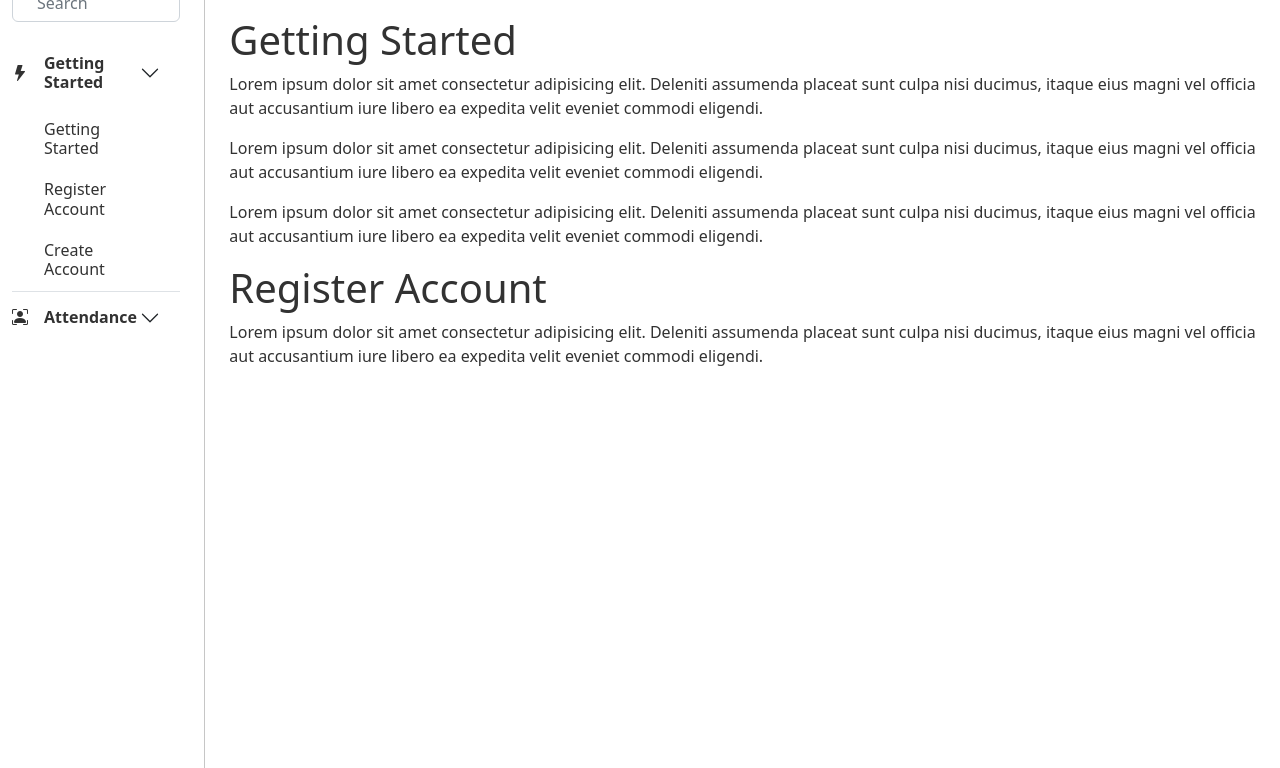
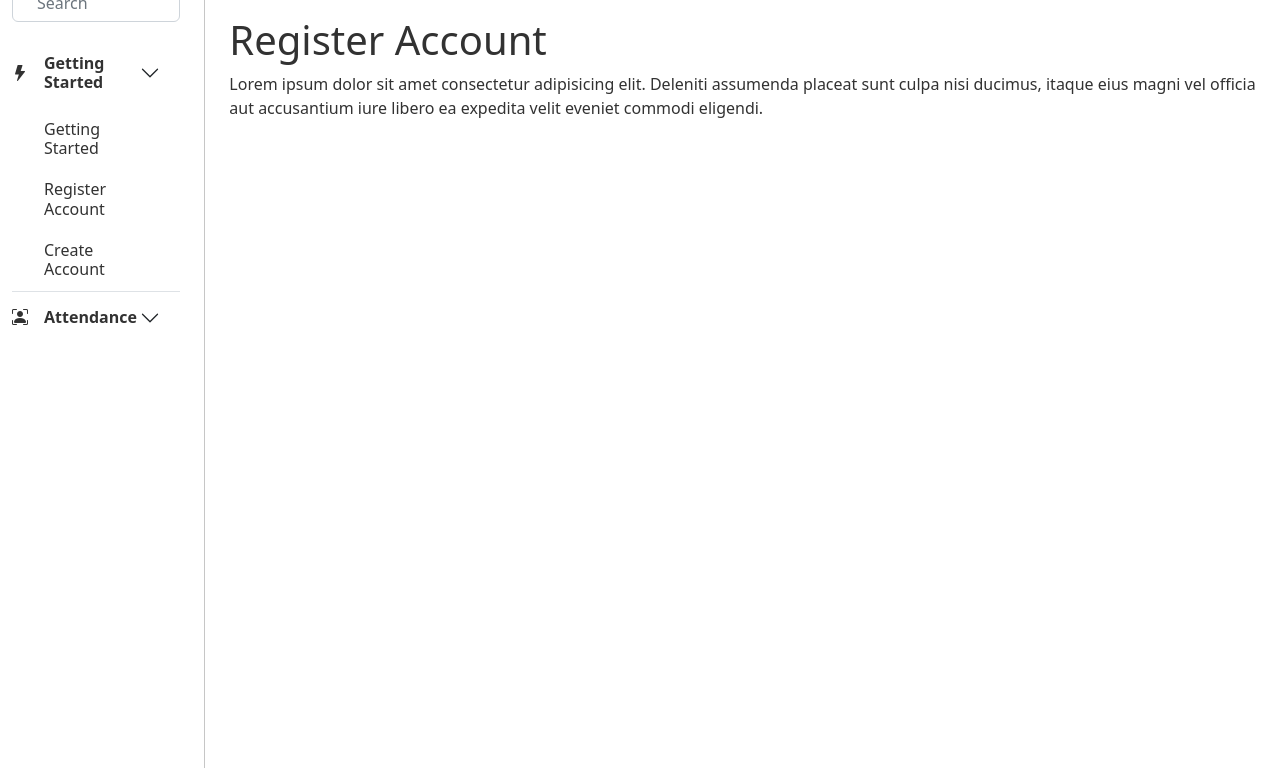
Before and after one commit to glennrmdhn/docs-greatday, a plain HTML site: page index.html in a window 1280 px wide. Both pictures are taken after a click on the button "Register Account". Shown: the part 72-840 px from the top of the page. Drawn offline with nearby package versions, Linux system fonts and the light colour scheme.

Commit message:
reroll to base

```diff
--- a/index.html
+++ b/index.html
@@ -159,19 +159,19 @@
                 <div class="tab-content d-flex justify-content-center align-items-center h-100 my-5" id="nav-tabContent">
 
                     <div class="started__content">
-                        <div class="tab-pane fade show active" id="accordion-sub-1-1" role="tabpanel" aria-labelledby="accordion-sub-1-1-tab">
+                        <div class="tab-pane fade collapse" id="accordion-sub-1-1" role="tabpanel" aria-labelledby="accordion-sub-1-1-tab">
                             <h1>Getting Started</h1>
                             <p>Lorem ipsum dolor sit amet consectetur adipisicing elit. Deleniti assumenda placeat sunt culpa nisi ducimus, itaque eius magni vel officia aut accusantium iure libero ea expedita velit eveniet commodi eligendi.</p>
                             <p>Lorem ipsum dolor sit amet consectetur adipisicing elit. Deleniti assumenda placeat sunt culpa nisi ducimus, itaque eius magni vel officia aut accusantium iure libero ea expedita velit eveniet commodi eligendi.</p>
                             <p>Lorem ipsum dolor sit amet consectetur adipisicing elit. Deleniti assumenda placeat sunt culpa nisi ducimus, itaque eius magni vel officia aut accusantium iure libero ea expedita velit eveniet commodi eligendi.</p>
                         </div>
 
-                        <div class="tab-pane fade" id="accordion-sub-1-2" role="tabpanel" aria-labelledby="accordion-sub-1-2-tab">
+                        <div class="tab-pane fade collapse" id="accordion-sub-1-2" role="tabpanel" aria-labelledby="accordion-sub-1-2-tab">
                             <h1>Register Account</h1>
                             <p>Lorem ipsum dolor sit amet consectetur adipisicing elit. Deleniti assumenda placeat sunt culpa nisi ducimus, itaque eius magni vel officia aut accusantium iure libero ea expedita velit eveniet commodi eligendi.</p>
                         </div>
 
-                        <div class="tab-pane fade" id="accordion-sub-1-3" role="tabpanel" aria-labelledby="accordion-sub-1-3-tab">
+                        <div class="tab-pane fade collapse" id="accordion-sub-1-3" role="tabpanel" aria-labelledby="accordion-sub-1-3-tab">
                             <h1>Create Account</h1>
                             <p>Lorem ipsum dolor sit amet consectetur adipisicing elit. Deleniti assumenda placeat sunt culpa nisi ducimus, itaque eius magni vel officia aut accusantium iure libero ea expedita velit eveniet commodi eligendi.</p>
                         </div>
```
